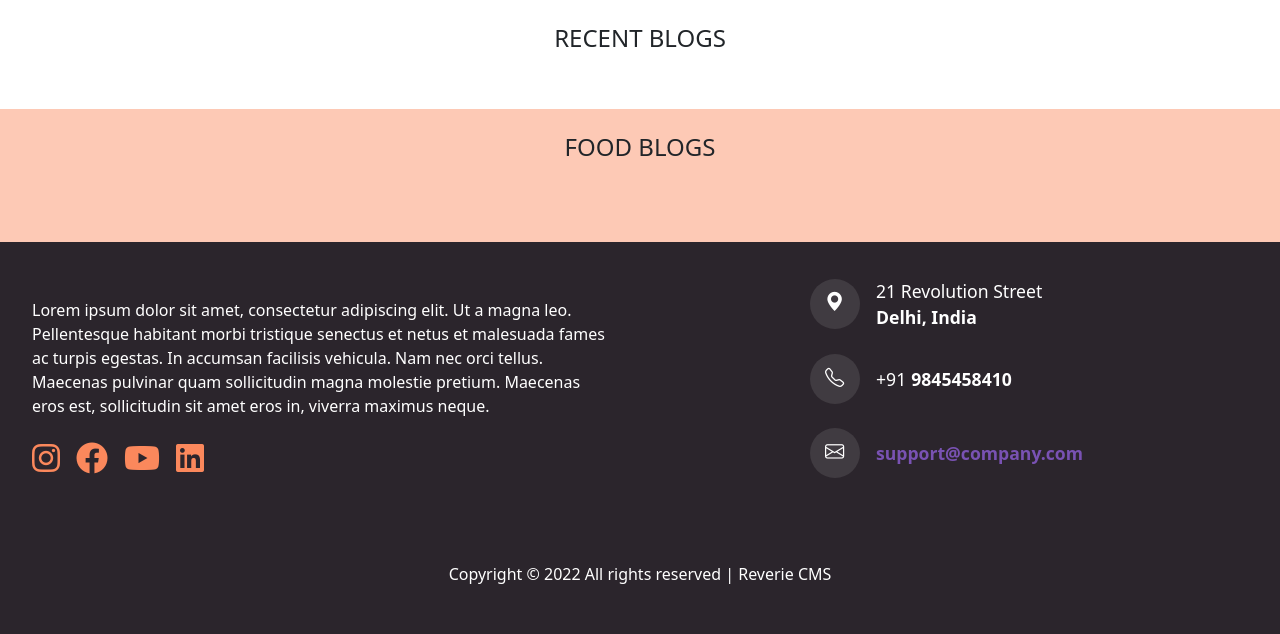
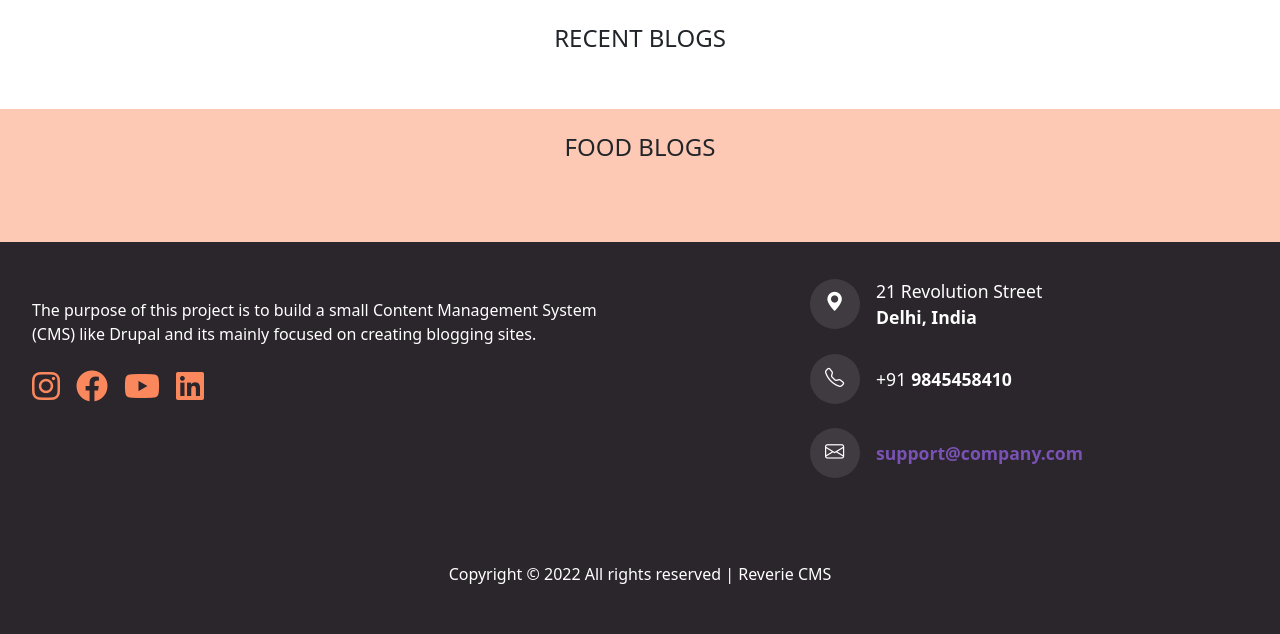
Before and after one commit to Libbna/CUSTOM-CMS, a PHP site: page /route.php in a window 1280 px wide. Shown: the part 464-1098 px from the top of the page. Run offline with PHP 8.4, Linux system fonts and the light colour scheme; data that the repository does not hold is empty; a stand-in replaces the project's code that opens the database connection; some libraries are stand-ins or nearby versions.

Commit message:
#193: Added a meaningful description for footer and removed the dummy text

```diff
--- a/views/templates/footer.html.twig
+++ b/views/templates/footer.html.twig
@@ -12,12 +12,7 @@
 
         <div class="footerBox1__aboutInfo mb-4">
           <p class="text-white">
-            Lorem ipsum dolor sit amet, consectetur adipiscing elit. Ut a magna
-            leo. Pellentesque habitant morbi tristique senectus et netus et
-            malesuada fames ac turpis egestas. In accumsan facilisis vehicula.
-            Nam nec orci tellus. Maecenas pulvinar quam sollicitudin magna
-            molestie pretium. Maecenas eros est, sollicitudin sit amet eros in,
-            viverra maximus neque.
+            The purpose of this project is to build a small Content Management System (CMS) like Drupal and its mainly focused on creating blogging sites.
           </p>
         </div>
         <div class="footerBox1__socialBox">
```
